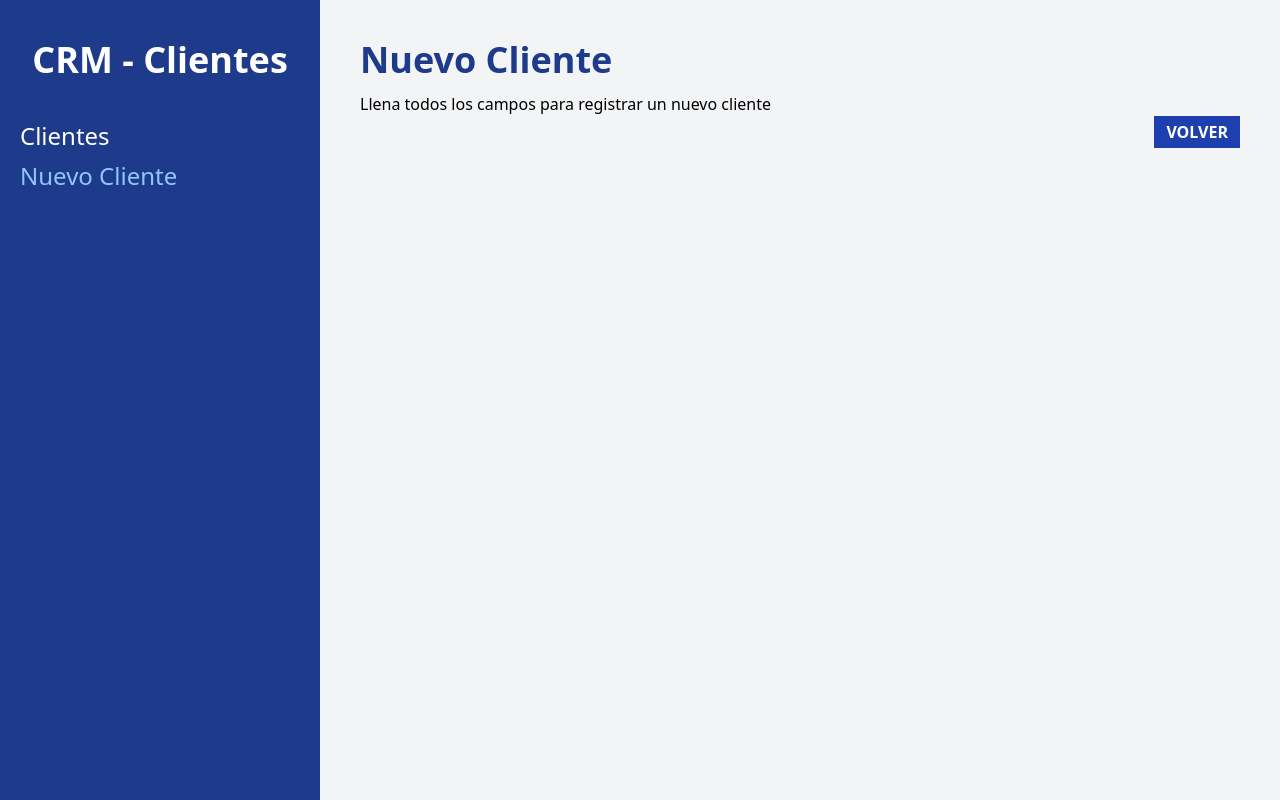
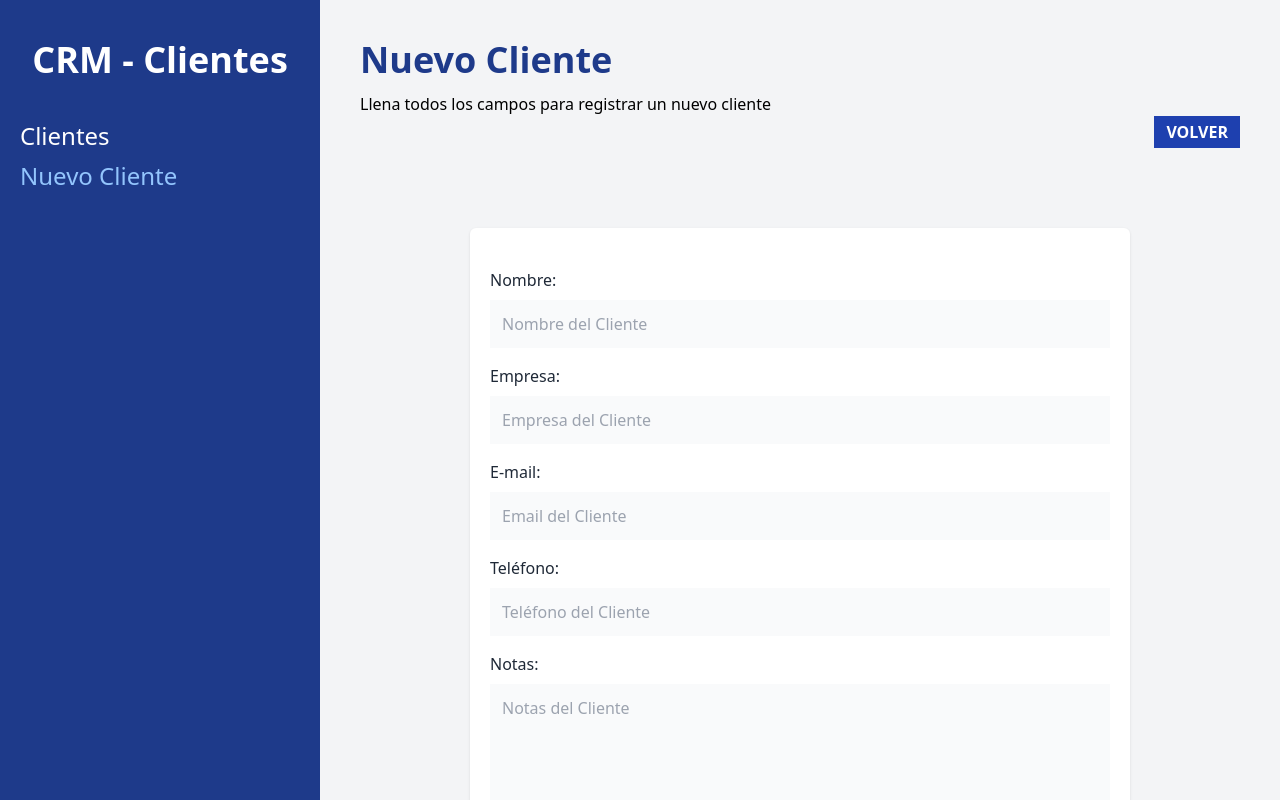
Before and after one commit to Jogarts95/crm-react, a React (Vite) app: page /clientes/nuevo in a window 1280 px wide. Built offline with nearby package versions, Linux system fonts and the light colour scheme.

Commit message:
Update components

```diff
--- /dev/null
+++ b/src/components/Errores.jsx
@@ -0,0 +1,9 @@
+function Errores({children}) {
+  return (
+    <div className=" text-center my-4 bg-red-800 text-white font-bold p-3 uppercase">
+        {children}
+    </div>
+  )
+}
+
+export default Errores
--- /dev/null
+++ b/src/components/Formulario.jsx
@@ -0,0 +1,77 @@
+const Formulario = ({cliente}) => {
+    return (
+        <>
+            <div className="mb-4">
+                <label
+                    className="text-gray-800"
+                    htmlFor="nombre"
+                >Nombre:</label>
+                <input
+                    id="nombre"
+                    type="text"
+                    className="mt-2 block w-full p-3 bg-gray-50"
+                    placeholder="Nombre del Cliente"
+                    name="nombre"
+                />
+            </div>
+            <div className="mb-4">
+                <label
+                    className="text-gray-800"
+                    htmlFor="empresa"
+                >Empresa:</label>
+                <input
+                    id="empresa"
+                    type="text"
+                    className="mt-2 block w-full p-3 bg-gray-50"
+                    placeholder="Empresa del Cliente"
+                    name="empresa"
+                />
+            </div>
+
+            <div className="mb-4">
+                <label
+                    className="text-gray-800"
+                    htmlFor="email"
+                >E-mail:</label>
+                <input
+                    id="email"
+                    type="email"
+                    className="mt-2 block w-full p-3 bg-gray-50"
+                    placeholder="Email del Cliente"
+                    name="email"
+                />
+            </div>
+
+            <div className="mb-4">
+                <label
+                    className="text-gray-800"
+                    htmlFor="telefono"
+                >Teléfono:</label>
+                <input
+                    id="telefono"
+                    type="tel"
+                    className="mt-2 block w-full p-3 bg-gray-50"
+                    placeholder="Teléfono del Cliente"
+                    name="telefono"
+                />
+            </div>
+
+            <div className="mb-4">
+                <label
+                    className="text-gray-800"
+                    htmlFor="notas"
+                >Notas:</label>
+                <textarea
+                    as="textarea"
+                    id="notas"
+                    type="text"
+                    className="mt-2 block w-full p-3 bg-gray-50 h-40 align-self"
+                    placeholder="Notas del Cliente"
+                    name="notas"
+                />
+            </div>
+        </>
+    )
+}
+
+export default Formulario
--- /dev/null
+++ b/src/db.json
@@ -0,0 +1,39 @@
+{
+    "clientes": [
+        {
+            "id": 1,
+            "nombre": "Juan",
+            "telefono": 102013313,
+            "email": "juan@juan.com",
+            "empresa": "Codigo Con Juan"
+        },
+        {
+            "id": 2,
+            "nombre": "Karen",
+            "telefono": 138198313,
+            "email": "karen@juan.com",
+            "empresa": "Codigo Con Juan"
+        },
+        {
+            "id": 3,
+            "nombre": "Josue",
+            "telefono": 31983913,
+            "email": "josue@juan.com",
+            "empresa": "Codigo Con Juan"
+        },
+        {
+            "id": 4,
+            "nombre": "Miguel",
+            "telefono": 319381983,
+            "email": "miguel@juan.com",
+            "empresa": "Codigo Con Juan"
+        },
+        {
+            "id": 5,
+            "nombre": "Pedro",
+            "telefono": 1398198938,
+            "email": "pedro@juan.com",
+            "empresa": "Codigo Con Juan"
+        }
+    ]
+}
--- a/src/main.jsx
+++ b/src/main.jsx
@@ -3,7 +3,7 @@ import ReactDOM from 'react-dom/client'
 import './index.css'
 import {createBrowserRouter, RouterProvider} from 'react-router-dom'
 import Layout from './components/Layout'
-import NuevoCliente from './pages/NuevoCliente'
+import NuevoCliente, {action as nuevoClienteAction} from './pages/NuevoCliente'
 import Index, {loader as clientesLoader} from './pages/Index'
 
 const router = createBrowserRouter([
@@ -18,7 +18,8 @@ const router = createBrowserRouter([
       },
       {
         path: '/clientes/nuevo',
-        element: <NuevoCliente />
+        element: <NuevoCliente />,
+        action: nuevoClienteAction
       }
     ]
   }
--- a/src/pages/NuevoCliente.jsx
+++ b/src/pages/NuevoCliente.jsx
@@ -1,4 +1,34 @@
+import { useNavigate, Form, useActionData } from "react-router-dom"
+import Formulario from "../components/Formulario"
+import Errores from "../components/Errores";
+
+export async function action({request}){
+  const formData = await request.formData();
+  const datos = Object.fromEntries(formData)
+  const email = formData.get('email')
+
+  //Validación
+  const errores = []
+  if (Object.values(datos).includes("")) {
+    errores.push("Todos los campos son obligatorios")
+  }
+
+  let regex = new RegExp("([!#-'*+/-9=?A-Z^-~-]+(\.[!#-'*+/-9=?A-Z^-~-]+)*|\"\(\[\]!#-[^-~ \t]|(\\[\t -~]))+\")@([!#-'*+/-9=?A-Z^-~-]+(\.[!#-'*+/-9=?A-Z^-~-]+)*|\[[\t -Z^-~]*])");
+  if (!regex.test(email)) {
+    errores.push('El email no es válido')
+  }
+
+  //Retornar datos si hay errores
+  if (Object.keys(errores).length) {
+    return errores
+  }
+}
+
 function NuevoCliente() {
+
+  const errores = useActionData()
+  const navigate = useNavigate()
+
   return (
     <>
       <h1 className=" font-black text-4xl text-blue-900">Nuevo Cliente</h1>
@@ -7,9 +37,27 @@ function NuevoCliente() {
       <div className=" flex justify-end">
         <button
           className=" bg-blue-800 text-white px-3 py-1 font-bold uppercase"
+          onClick={() => navigate(-1)}
         >
           Volver
         </button>
+
+      </div>
+
+      <div className=" bg-white shadow rounded-md md:w-3/4 mx-auto px-5 py-10 mt-20">
+        {errores?.length && errores.map( (error, i) => <Errores key={i}>{error}</Errores>)}
+        <Form
+          method='POST'
+          noValidate
+        >
+          <Formulario />
+          <input
+            type="submit"
+            className=" mt-5 w-full bg-blue-800 p-3 uppercase font-bold text-white text-lg"
+            value="Registrar Cliente"
+          />
+        </Form>
+
       </div>
     </>
   )
```
